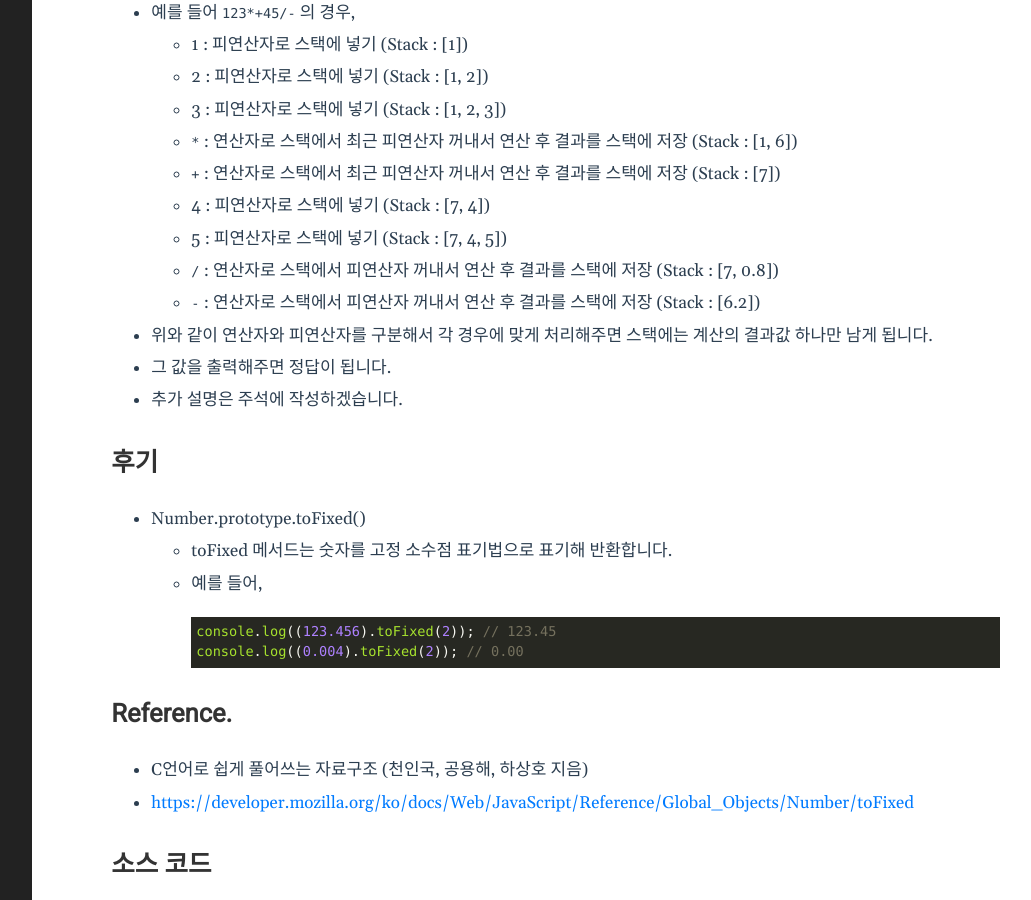
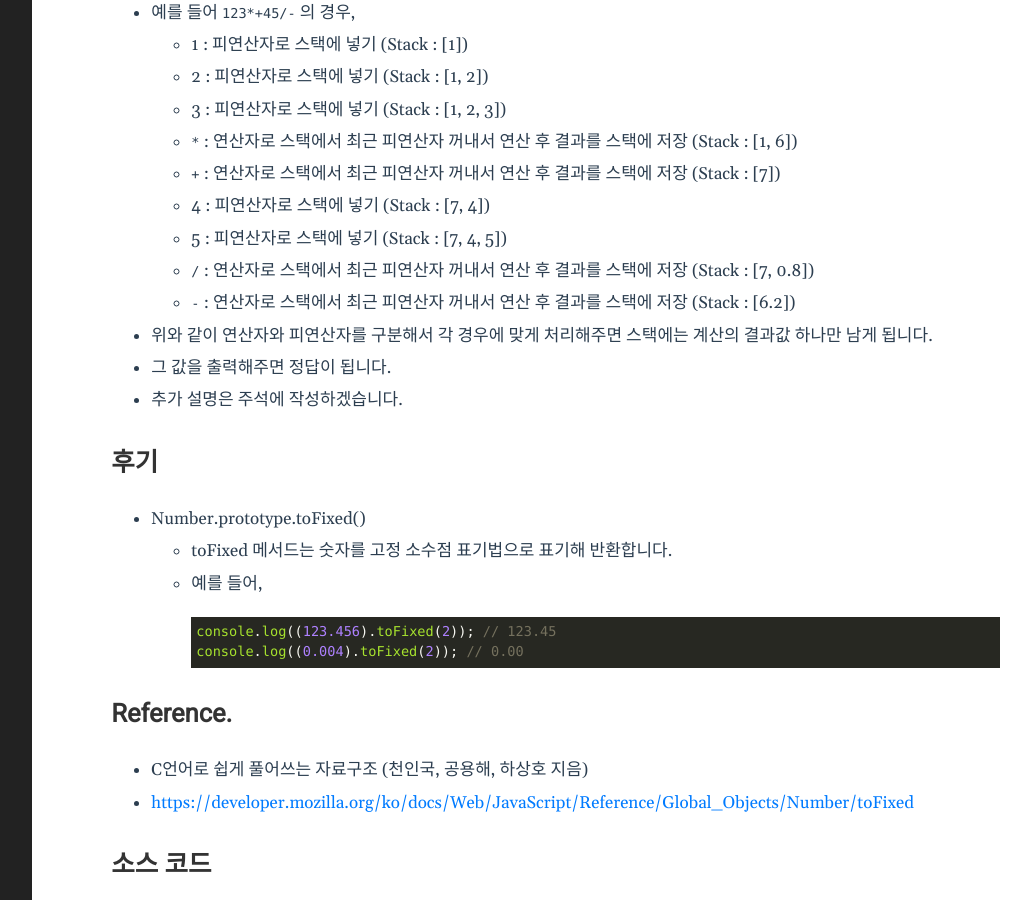
Before and after one commit to qkrrlgh519/qkrrlgh519.github.io, a Jekyll site: the page built from _posts/2021-05-24-BOJ-Stack-1935.md, in a window 1280 px wide and 900 px high, scrolled down 1367 px. Shown: the whole window, without its empty margins (201-1232 px from the left). Built offline with Jekyll 4.4.1, drawn with Linux system fonts in a browser that asks for light colours.

Commit message:
fix: 백준 1935번 후위 표기식2 수정

```diff
--- a/_posts/2021-05-24-BOJ-Stack-1935.md
+++ b/_posts/2021-05-24-BOJ-Stack-1935.md
@@ -46,8 +46,8 @@ categories: BOJ(Stack)
   - `+` : 연산자로 스택에서 최근 피연산자 꺼내서 연산 후 결과를 스택에 저장 (Stack : [7])
   - 4 : 피연산자로 스택에 넣기 (Stack : [7, 4])
   - 5 : 피연산자로 스택에 넣기 (Stack : [7, 4, 5])
-  - `/` : 연산자로 스택에서 피연산자 꺼내서 연산 후 결과를 스택에 저장 (Stack : [7, 0.8])
-  - `-` : 연산자로 스택에서 피연산자 꺼내서 연산 후 결과를 스택에 저장 (Stack : [6.2])
+  - `/` : 연산자로 스택에서 최근 피연산자 꺼내서 연산 후 결과를 스택에 저장 (Stack : [7, 0.8])
+  - `-` : 연산자로 스택에서 최근 피연산자 꺼내서 연산 후 결과를 스택에 저장 (Stack : [6.2])
 - 위와 같이 연산자와 피연산자를 구분해서 각 경우에 맞게 처리해주면 스택에는 계산의 결과값 하나만 남게 됩니다.
 - 그 값을 출력해주면 정답이 됩니다.
 - 추가 설명은 주석에 작성하겠습니다.
```
